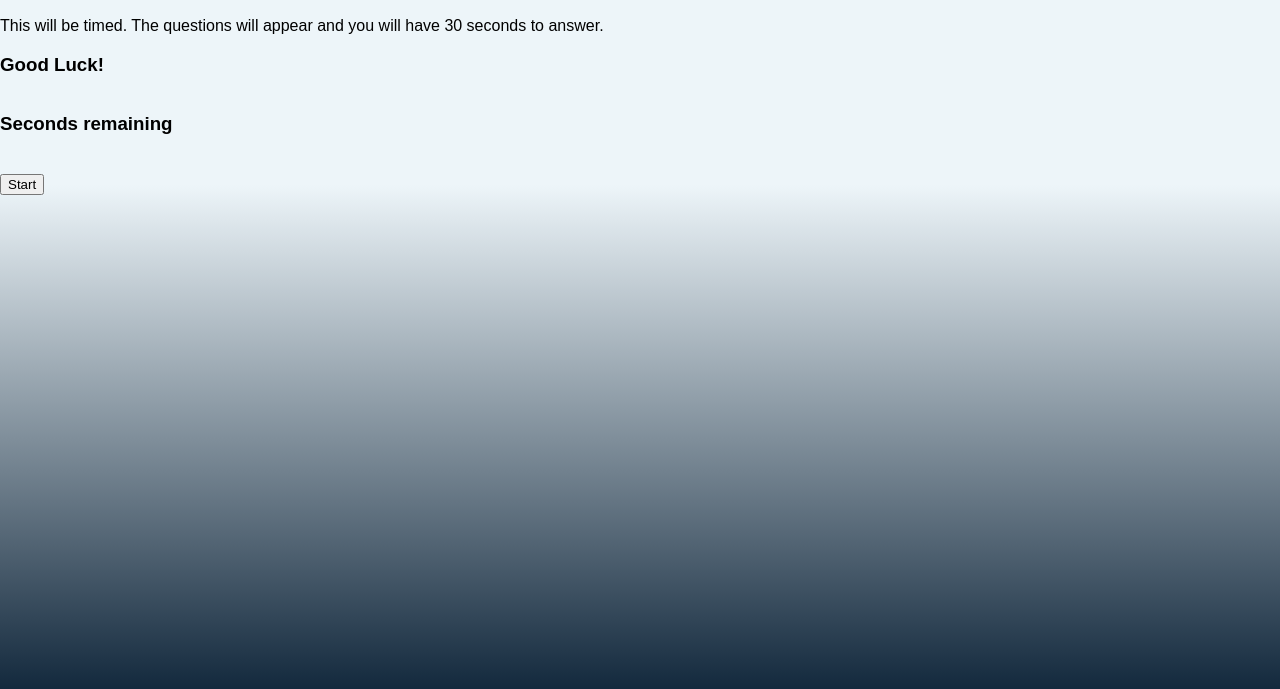
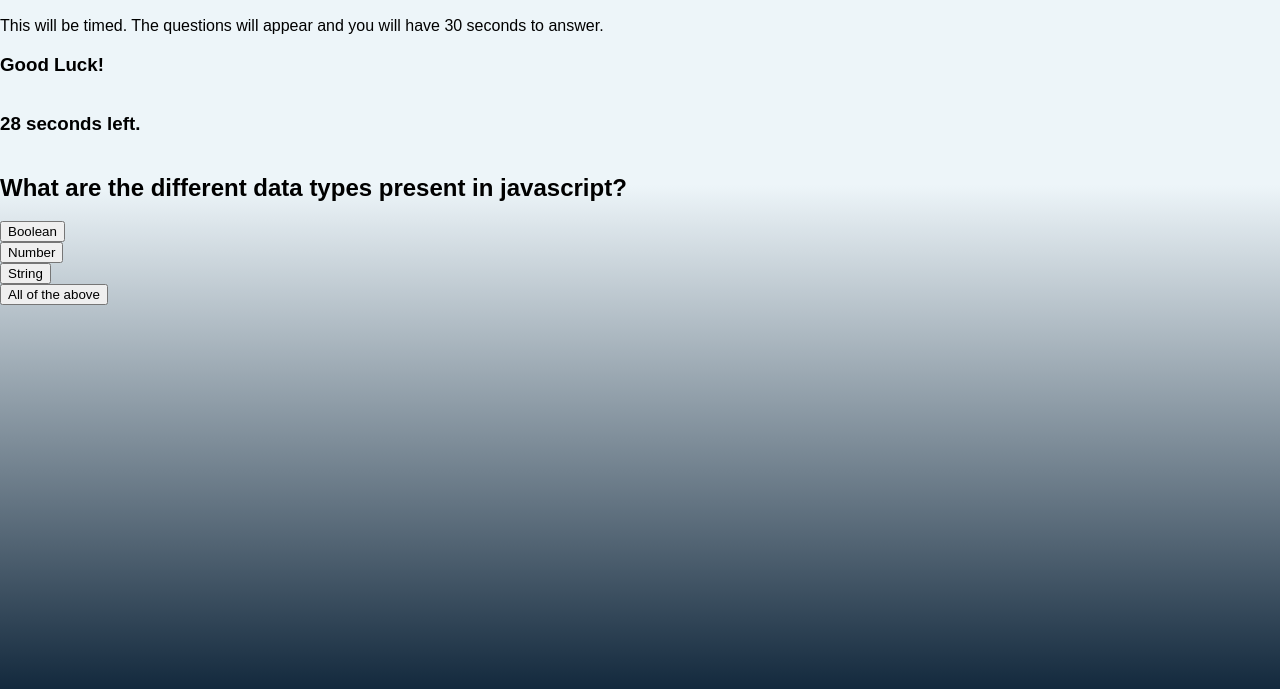
Before and after one commit to 10-kp/code-quiz, a plain HTML site: page index.html in a window 1280 px wide. Both pictures are taken after a click on the button "Start". Shown: the part 111-800 px from the top of the page. Drawn offline with Linux system fonts and the light colour scheme.

Commit message:
Final Tweaks

```diff
--- a/assets/script.js
+++ b/assets/script.js
@@ -1,4 +1,5 @@
-var start = document.querySelector("#start");
+//create variables for each id in HTML
+var start = document.querySelector(".start");
 var timer = document.querySelector("#timer");
 var quiz = document.querySelector("#quiz");
 var question = document.querySelector("#question");
@@ -6,10 +7,16 @@ var choice1 = document.querySelector("#choice1");
 var choice2 = document.querySelector("#choice2");
 var choice3 = document.querySelector("#choice3");
 var choice4 = document.querySelector("#choice4");
-var startTimer = 30;
+
+// Start the timer
+var timeOnClock = 30;
+
+// Monitor the answers and incorrect answers
 var correct = 0;
 var incorrect = 0;
 var currentIndex = 0;
+
+// Questions
 var questions = [
   {
     title: "What are the different data types present in javascript?",
@@ -35,14 +42,15 @@ var questions = [
   }
 ];
 
-//THIS DOES NOT WORK!!
+// Start the timer
 function startTimer() {
     // Sets timer
     var timerInterval = setInterval(function() {
-      startTimer--;
-      timer.textContent = startTimer + " seconds left.";
+      timeOnClock--;
+      timer.textContent = timeOnClock + " seconds left.";
 
-      if(startTimer === 0 || currentIndex === questions.length) {
+      // loop the timer
+      if(timeOnClock === 0 || currentIndex === questions.length) {
         clearInterval(timerInterval);
         timer.textContent = "";
         alert("finish");
@@ -51,7 +59,7 @@ function startTimer() {
 
     }, 1000);
   }
-
+// Show the questions
   function displayQuestions() {
     for (var i = 0; i < questions.length; i++) {
         var c = questions[currentIndex].choices;
@@ -73,7 +81,7 @@ function checkAnswer(answer) {
     else {
         alert("incorrect");
         incorrect++;
-        startTimer= startTimer - 8;
+        timeOnClock= timeOnClock - 8;
         nextQuestion();
     }
 }
@@ -85,17 +93,21 @@ function nextQuestion(){
 }
 
 function results(){
-  var score = parseInt(correct) + parseInt(startTimer);
+  var score = parseInt(correct) + parseInt(timeOnClock);
   question.innerHTML = "score: " + score;
-  quiz.innerHTML = "correct: " + correct + " " + "incorrect: " + incorrect;
   quiz.style.fontSize = "24px";
   quiz.style.color = "sienna";
+
+  quiz.innerHTML = "correct: " + correct + " " + "incorrect: " + incorrect;
+
+  var input = document.createElement("input");
+  input.style.margin = "10px";
+  quiz.append(input);
+
   var save = document.createElement("button");
   save.innerHTML = "type your name and click to save";
   quiz.append(save);
-  var input = document.createElement("input");
-  input.style.margin = "10px";
-  quiz.append(input);
+
   save.addEventListener("click", function (event) {
     event.preventDefault();
     var highscore = JSON.parse(localStorage.getItem('highscore')) || [];
@@ -126,8 +138,8 @@ function results(){
     });
   }
 
-//   start.addEventListener("click", function () {
-//     setTime();
-//     displayQuestions();
-//     start.style.display = "none";
-// })
+  start.addEventListener("click", function () {
+    startTimer();
+    displayQuestions();
+    start.style.display = "none";
+})
--- a/index.html
+++ b/index.html
@@ -23,10 +23,10 @@
         <h2 id = "question"></h2>
         <div id="quiz">
             <button class="start"> Start </button>
-            <p id="choice1" onclick="checkAnswer('choice1')"></p>
-            <p id="choice2" onclick="checkAnswer('choice2')"></p>
-            <p id="choice3" onclick="checkAnswer('choice3')"></p>
-            <p id="choice4" onclick="checkAnswer('choice4')"></p>
+            <button id="choice1" onclick="checkAnswer('choice1')"></button><br>
+            <button id="choice2" onclick="checkAnswer('choice2')"></button><br>
+            <button id="choice3" onclick="checkAnswer('choice3')"></button><br>
+            <button id="choice4" onclick="checkAnswer('choice4')"></button><br>
             </div>
 
     </div>
```
